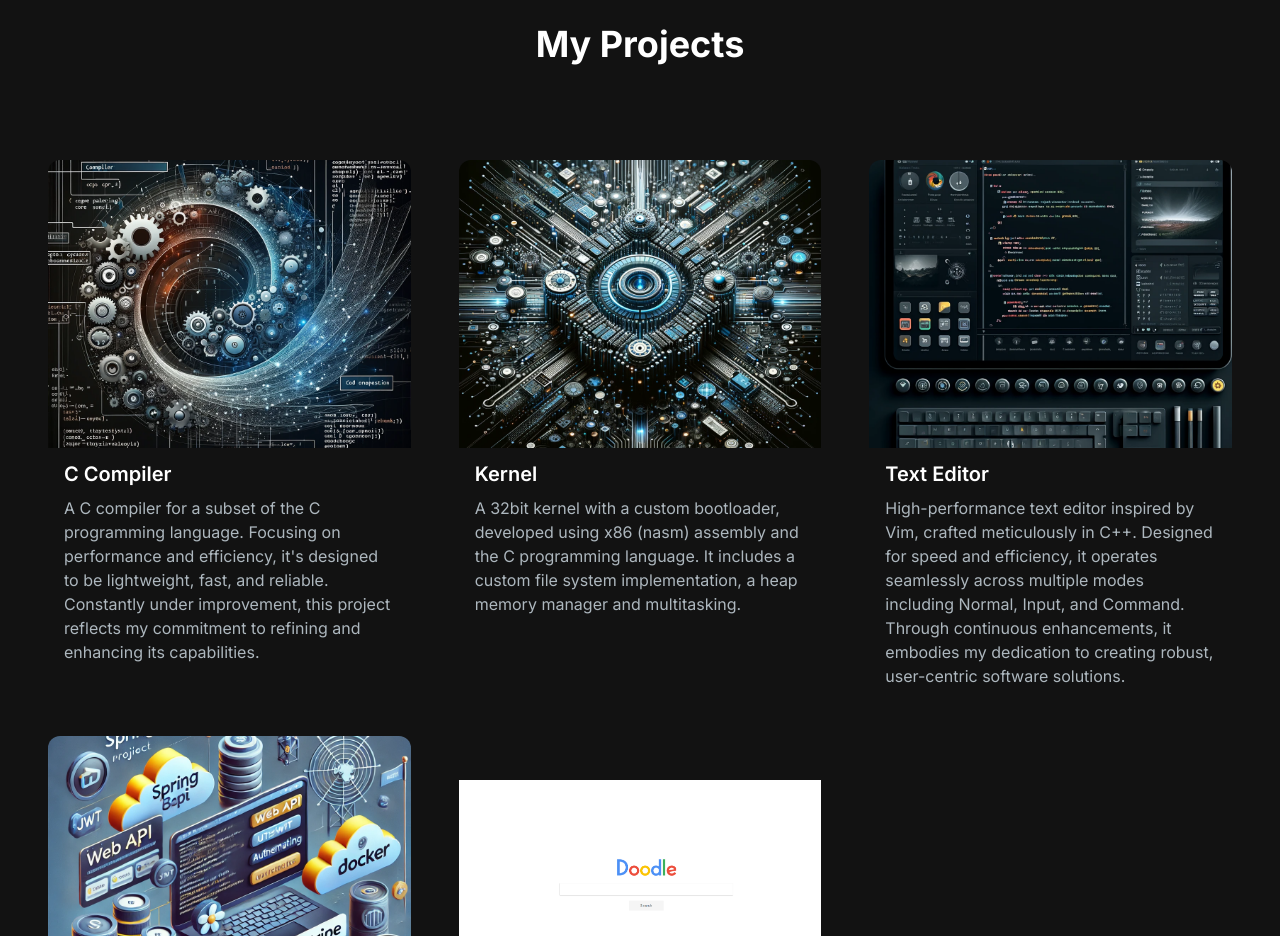
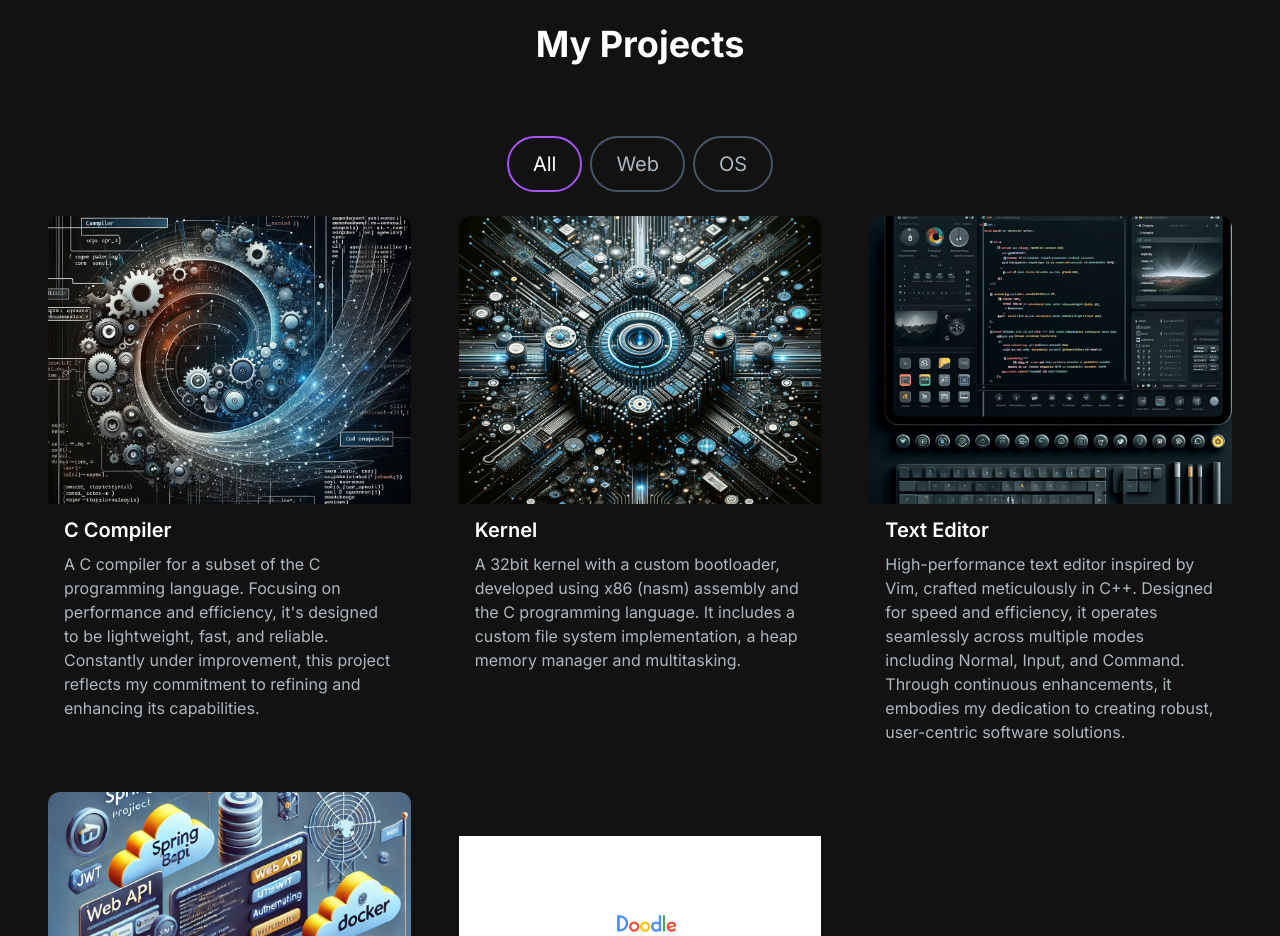
Before and after one commit to nikolaospanagopoulos/portfolioWebsite, a Next.js app: page / in a window 1280 px wide. Shown: the part 1720-2656 px from the top of the page. Built offline with nearby package versions, Linux system fonts and the light colour scheme.

Commit message:
add categories

```diff
--- a/src/app/components/ProjectsSection.jsx
+++ b/src/app/components/ProjectsSection.jsx
@@ -76,7 +76,6 @@ const ProjectsSection = () => {
         My Projects
       </h2>
       <div className="text-white flex flex-row justify-center items-center gap-2 py-6">
-        {/*
         <ProjectTag
           onClick={handleTagChange}
           name="All"
@@ -89,10 +88,9 @@ const ProjectsSection = () => {
         />
         <ProjectTag
           onClick={handleTagChange}
-          name="Mobile"
-          isSelected={tag === "Mobile"}
+          name="OS"
+          isSelected={tag === "OS"}
         />
-		*/}
       </div>
       <ul ref={ref} className="grid md:grid-cols-3 gap-8 md:gap-12">
         {filteredProjects.map((project, index) => (
```
